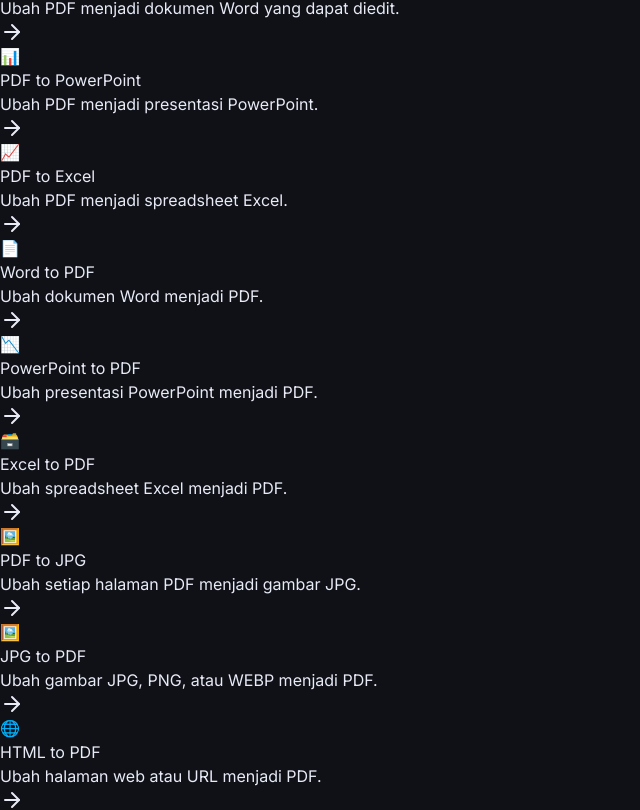
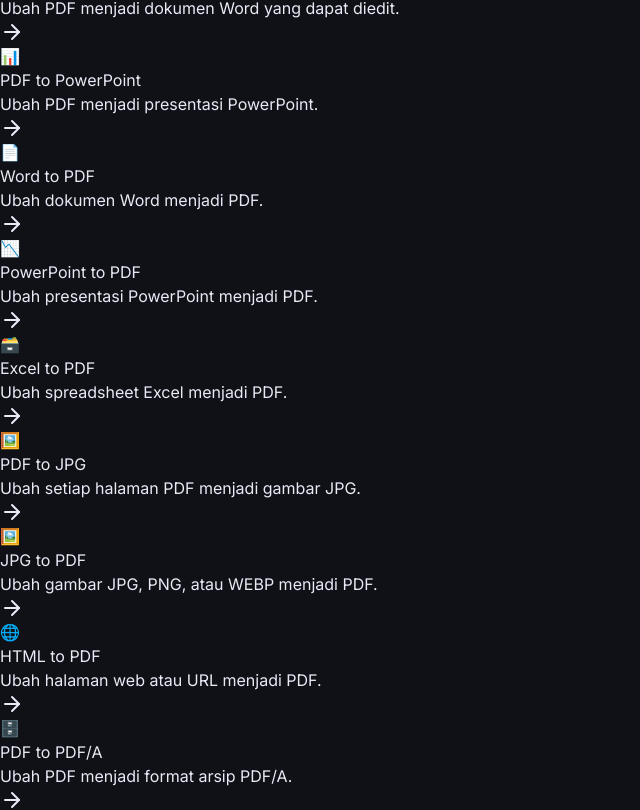
Before and after one commit to itsmegaaa/clonepdf, a React app in the folder frontend/: page / in a window 1280 px wide. Shown: the part 994-1804 px from the top of the page, without its empty margins (0-640 px from the left). Built offline with nearby package versions, Linux system fonts and the light colour scheme; the HTML template or start-up script is replaced by a standard one.

Commit message:
Remove PDF to Excel feature completely because it cannot be implemented natively using LibreOffice local binaries

```diff
--- a/frontend/src/App.jsx
+++ b/frontend/src/App.jsx
@@ -12,7 +12,7 @@
 const CompressPdf = lazy(() => import('./pages/tools/CompressPdf'));
 const PdfToWord = lazy(() => import('./pages/tools/PdfToWord'));
 const PdfToPowerPoint = lazy(() => import('./pages/tools/PdfToPowerPoint'));
-const PdfToExcel = lazy(() => import('./pages/tools/PdfToExcel'));
+
 const WordToPdf = lazy(() => import('./pages/tools/WordToPdf'));
 const PowerPointToPdf = lazy(() => import('./pages/tools/PowerPointToPdf'));
 const ExcelToPdf = lazy(() => import('./pages/tools/ExcelToPdf'));
@@ -70,7 +70,7 @@
               <Route path="/compress-pdf" element={<CompressPdf />} />
               <Route path="/pdf-to-word" element={<PdfToWord />} />
               <Route path="/pdf-to-powerpoint" element={<PdfToPowerPoint />} />
-              <Route path="/pdf-to-excel" element={<PdfToExcel />} />
+
               <Route path="/word-to-pdf" element={<WordToPdf />} />
               <Route path="/powerpoint-to-pdf" element={<PowerPointToPdf />} />
               <Route path="/excel-to-pdf" element={<ExcelToPdf />} />
--- a/frontend/src/constants/tools.js
+++ b/frontend/src/constants/tools.js
@@ -103,17 +103,7 @@
     multiple: false,
     clientSide: false,
   },
-  {
-    id: "pdf-to-excel",
-    name: "PDF to Excel",
-    desc: "Ubah PDF menjadi spreadsheet Excel.",
-    icon: "📈",
-    category: "convert",
-    route: "/pdf-to-excel",
-    accept: { "application/pdf": [".pdf"] },
-    multiple: false,
-    clientSide: false,
-  },
+
   {
     id: "word-to-pdf",
     name: "Word to PDF",
--- a/frontend/src/pages/tools/PdfToExcel.jsx
+++ /dev/null
@@ -1 +0,0 @@
-export { PdfToExcel as default } from './_convertPages.jsx';
--- a/frontend/src/pages/tools/_convertPages.jsx
+++ b/frontend/src/pages/tools/_convertPages.jsx
@@ -30,10 +30,7 @@
   title: 'PDF to PowerPoint', desc: 'Ubah PDF menjadi presentasi PowerPoint (.pptx).',
   accept: { 'application/pdf': ['.pdf'] }, endpoint: 'pdf-to-powerpoint', outputName: 'output.pptx', actionLabel: 'Convert ke PowerPoint',
 });
-export const PdfToExcel = makeConvertPage({
-  title: 'PDF to Excel', desc: 'Ubah PDF menjadi spreadsheet Excel (.xlsx).',
-  accept: { 'application/pdf': ['.pdf'] }, endpoint: 'pdf-to-excel', outputName: 'output.xlsx', actionLabel: 'Convert ke Excel',
-});
+
 export const WordToPdf = makeConvertPage({
   title: 'Word to PDF', desc: 'Ubah dokumen Word (.docx/.doc) menjadi PDF.',
   accept: { 'application/msword': ['.doc'], 'application/vnd.openxmlformats-officedocument.wordprocessingml.document': ['.docx'] },
```
Also changed, not shown: 1 other file (tests, documents, lock files or other folders).
